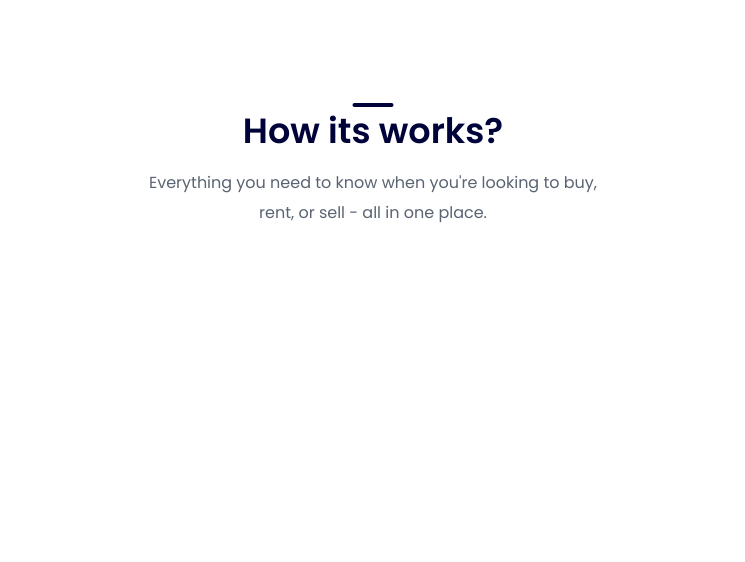
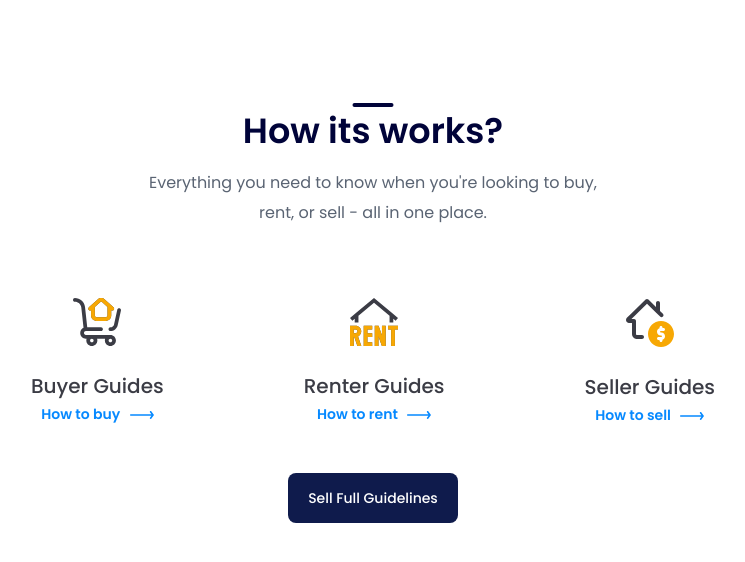
Before and after one commit to nhitruong96/real_estate, a plain HTML site: page index.html in a window 1280 px wide. Shown: the part 1212-1774 px from the top of the page, without its empty margins (267-1012 px from the left). Drawn offline with Linux system fonts and the light colour scheme.

Commit message:
Guides #2

```diff
--- a/assets/css/styles.css
+++ b/assets/css/styles.css
@@ -195,3 +195,44 @@ a {
     text-align: center;
     color: #5a6473;
 }
+
+.list-guide {
+    display: flex;
+    justify-content: center;
+    margin-top: 70px;
+}
+
+.guide-item {
+    margin: 0 70px;
+    text-align: center;
+}
+
+.guide-item .title {
+    margin-top: 26px;
+    font-weight: 500;
+    font-size: 2rem;
+    line-height: 1.1;
+    color: #3b3c45;
+}
+
+.guide-item .link {
+    display: inline-block;
+    margin-top: 10px;
+    font-weight: 600;
+    font-size: 1.4rem;
+    color: #0689ff;
+}
+
+.guide-item .arrow {
+    margin-left: 6px;
+}
+
+.guide-cta {
+    display: flex;
+    justify-content: center;
+    margin-top: 50px;
+}
+
+.guide-cta .btn {
+    min-width: 170px;
+}
--- a/index.html
+++ b/index.html
@@ -10,7 +10,7 @@
         <link rel="stylesheet" href="./assets/css/styles.css" />
     </head>
     <body>
-        <main style="height: 2000px">
+        <main style="height: 3000px">
             <!-- Header -->
             <header class="header">
                 <div class="content">
@@ -98,6 +98,63 @@
                         Everything you need to know when you're looking to buy,
                         rent, or sell - all in one place.
                     </p>
+
+                    <!-- List guide -->
+                    <ul class="list-guide">
+                        <li class="guide-item">
+                            <img
+                                src="./assets/img/buyer.svg"
+                                alt="Buyer"
+                                class="icon"
+                            />
+                            <h3 class="title">Buyer Guides</h3>
+                            <a href="#!" class="link">
+                                <span>How to buy</span>
+                                <img
+                                    src="./assets/img/arrow-right.svg"
+                                    alt="Arrow right"
+                                    class="arrow"
+                                />
+                            </a>
+                        </li>
+                        <li class="guide-item">
+                            <img
+                                src="./assets/img/renter.svg"
+                                alt="Renter"
+                                class="icon"
+                            />
+                            <h3 class="title">Renter Guides</h3>
+                            <a href="#!" class="link">
+                                <span>How to rent</span>
+                                <img
+                                    src="./assets/img/arrow-right.svg"
+                                    alt="Arrow right"
+                                    class="arrow"
+                                />
+                            </a>
+                        </li>
+                        <li class="guide-item">
+                            <img
+                                src="./assets/img/Seller.svg"
+                                alt="Seller"
+                                class="icon"
+                            />
+                            <h3 class="title">Seller Guides</h3>
+                            <a href="#!" class="link">
+                                <span>How to sell</span>
+                                <img
+                                    src="./assets/img/arrow-right.svg"
+                                    alt="Arrow right"
+                                    class="arrow"
+                                />
+                            </a>
+                        </li>
+                    </ul>
+
+                    <!-- Call to action -->
+                    <div class="guide-cta">
+                        <a href="#!" class="btn">Sell Full Guidelines</a>
+                    </div>
                 </div>
             </div>
         </main>
```
Also changed, not shown: assets/img/arrow-right.svg (added), assets/img/buyer.svg (added), assets/img/renter.svg (added), assets/img/seller.svg (added).
